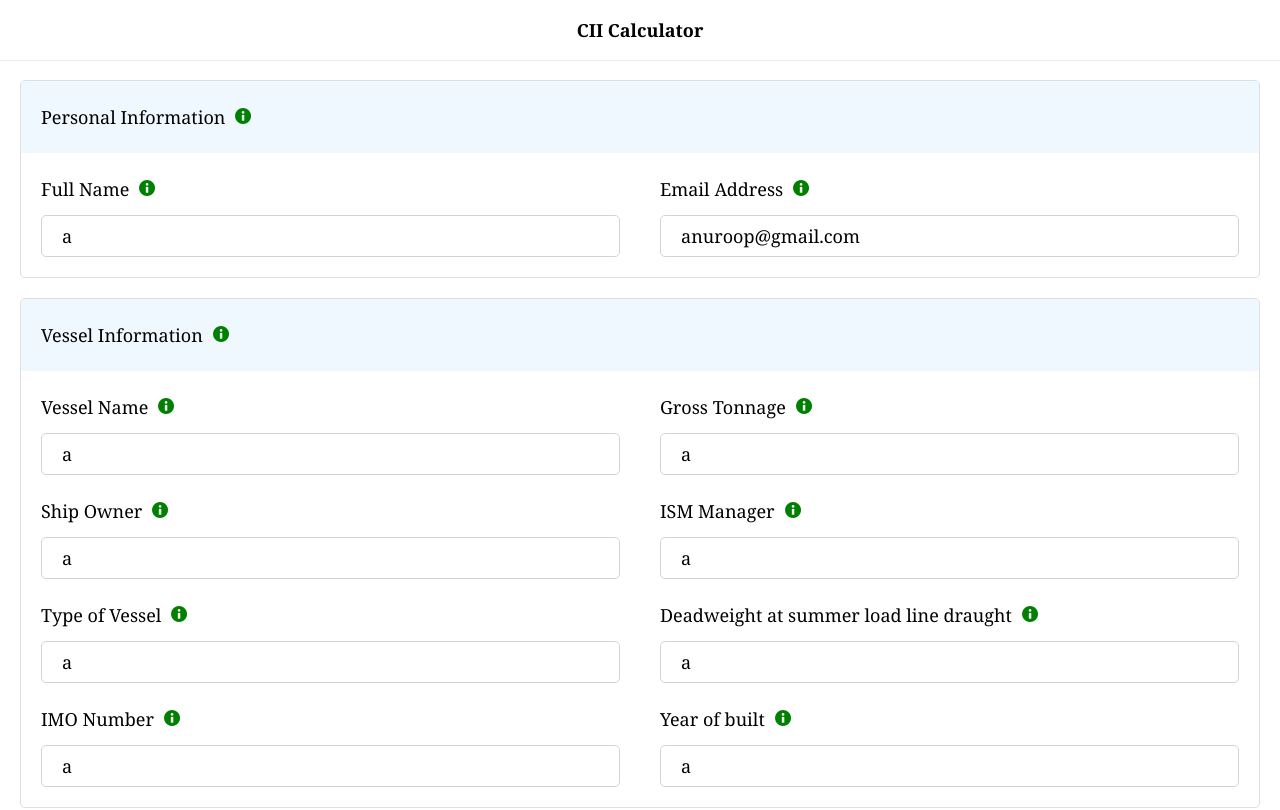
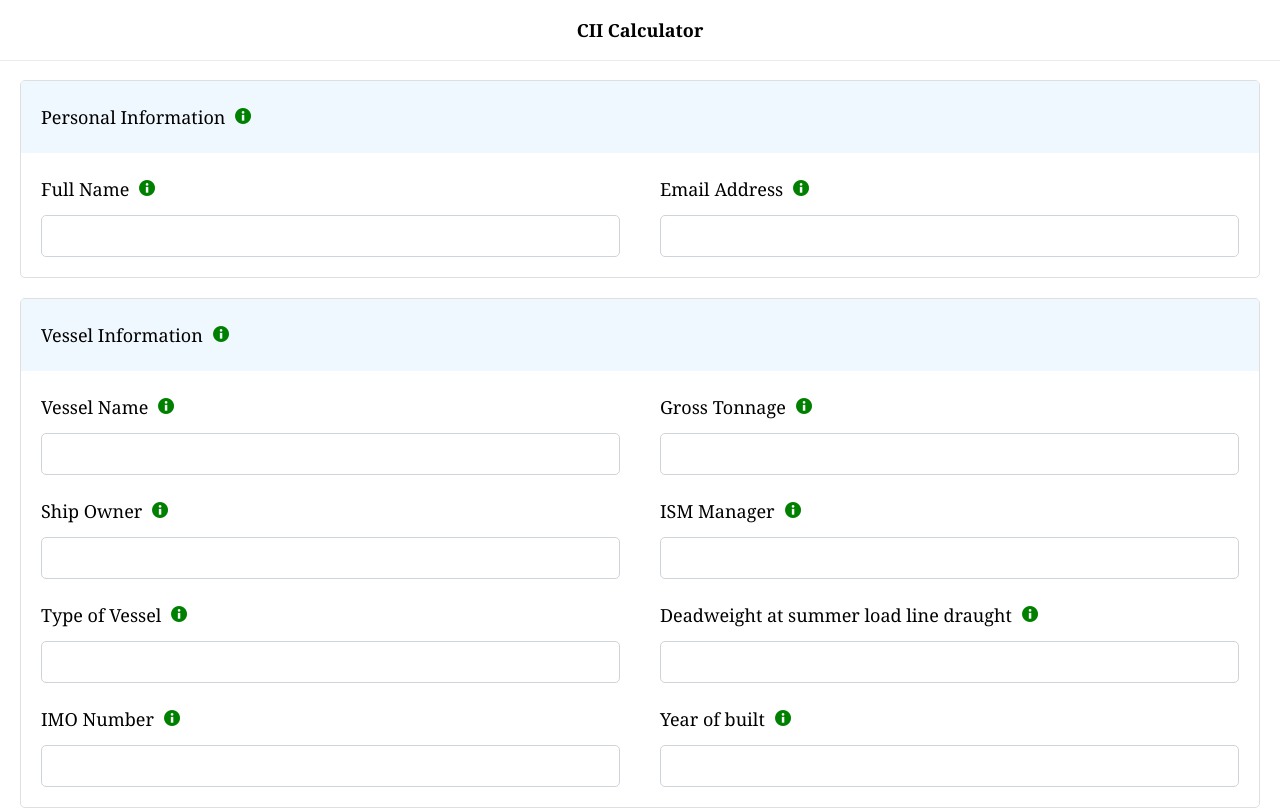
Before and after one commit to anuroop0003/CII-Calculator, a React (Vite) app: page / in a window 1280 px wide. Shown: the top 810 px of the page. Built offline with nearby package versions, Linux system fonts and the light colour scheme.

Commit message:
code uncommented

```diff
--- a/src/views/HomePage/HomePage.jsx
+++ b/src/views/HomePage/HomePage.jsx
@@ -43,32 +43,32 @@ const HomePage = () => {
     <Formik
       validationSchema={schema}
       initialValues={{
-        name: "a",
-        // email: "1",
-        email: "anuroop@gmail.com",
-        vesselname: "a",
-        grossTonnage: "a",
-        shipowner: "a",
-        ismmanager: "a",
-        typeofvessel: "a",
-        deadweight: "a",
-        imonumber: "a",
-        yearofbuild: "a",
-        numberoffuels: "5",
-        numberofyears: [2012, 2013, 2023],
+        // name: "a",
+        // // email: "1",
+        // email: "anuroop@gmail.com",
+        // vesselname: "a",
+        // grossTonnage: "a",
+        // shipowner: "a",
+        // ismmanager: "a",
+        // typeofvessel: "a",
+        // deadweight: "a",
+        // imonumber: "a",
+        // yearofbuild: "a",
+        // numberoffuels: "5",
+        // numberofyears: [2012, 2013, 2023],
 
-        // name: "",
-        // email: "",
-        // vesselname: "",
-        // grossTonnage: "",
-        // shipowner: "",
-        // ismmanager: "",
-        // typeofvessel: "",
-        // deadweight: "",
-        // imonumber: "",
-        // yearofbuild: "",
-        // numberoffuels: "",
-        // numberofyears: [],
+        name: "",
+        email: "",
+        vesselname: "",
+        grossTonnage: "",
+        shipowner: "",
+        ismmanager: "",
+        typeofvessel: "",
+        deadweight: "",
+        imonumber: "",
+        yearofbuild: "",
+        numberoffuels: "",
+        numberofyears: [],
       }}
       onSubmit={(values) => {
         // Alert the input values of the form that we filled
```
